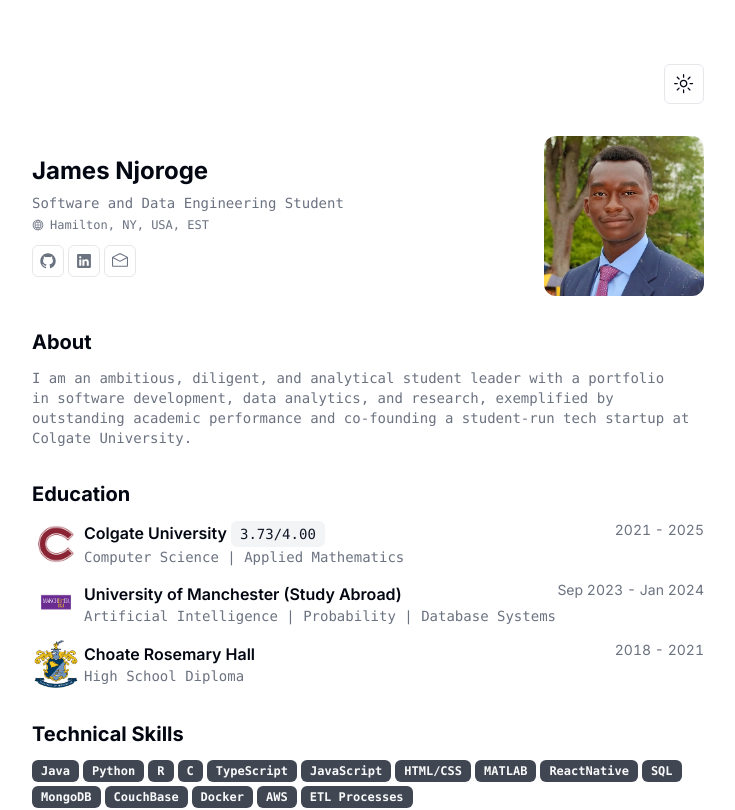
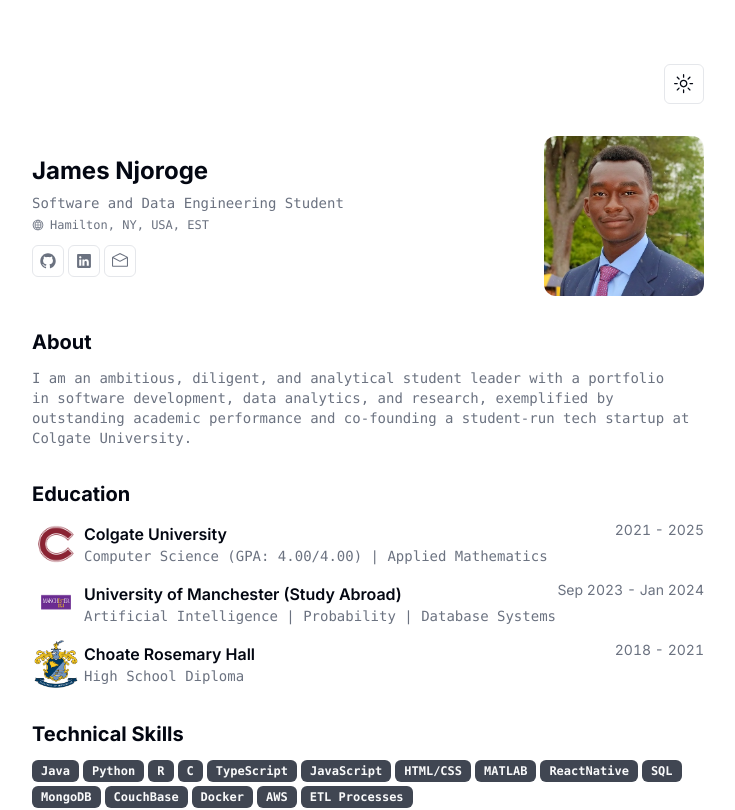
Before and after one commit to James-Njoroge/cv, a Next.js app: page /en in a window 1280 px wide. Shown: the top 810 px of the page, without its empty margins (272-1007 px from the left). Built offline with nearby package versions, Linux system fonts and the light colour scheme.

Commit message:
Delete overall gpa

```diff
--- a/src/data/use-resume-data.tsx
+++ b/src/data/use-resume-data.tsx
@@ -41,7 +41,7 @@ export const useResumeData = () => {
       {
         school: t("education.bachelor.school"),
         degree: t("education.bachelor.major"),
-        badges: ["3.73/4.00"],
+        badges: [],
         start: "2021",
         end: "2025",
         logo: ColgateLogo,
--- a/src/messages/en.json
+++ b/src/messages/en.json
@@ -13,7 +13,7 @@
   "education": {
     "bachelor": {
       "school": "Colgate University ",
-      "major": "Computer Science | Applied Mathematics"
+      "major": "Computer Science (GPA: 4.00/4.00) | Applied Mathematics"
     },
     "abroad": {
       "school": "University of Manchester (Study Abroad)",
```
